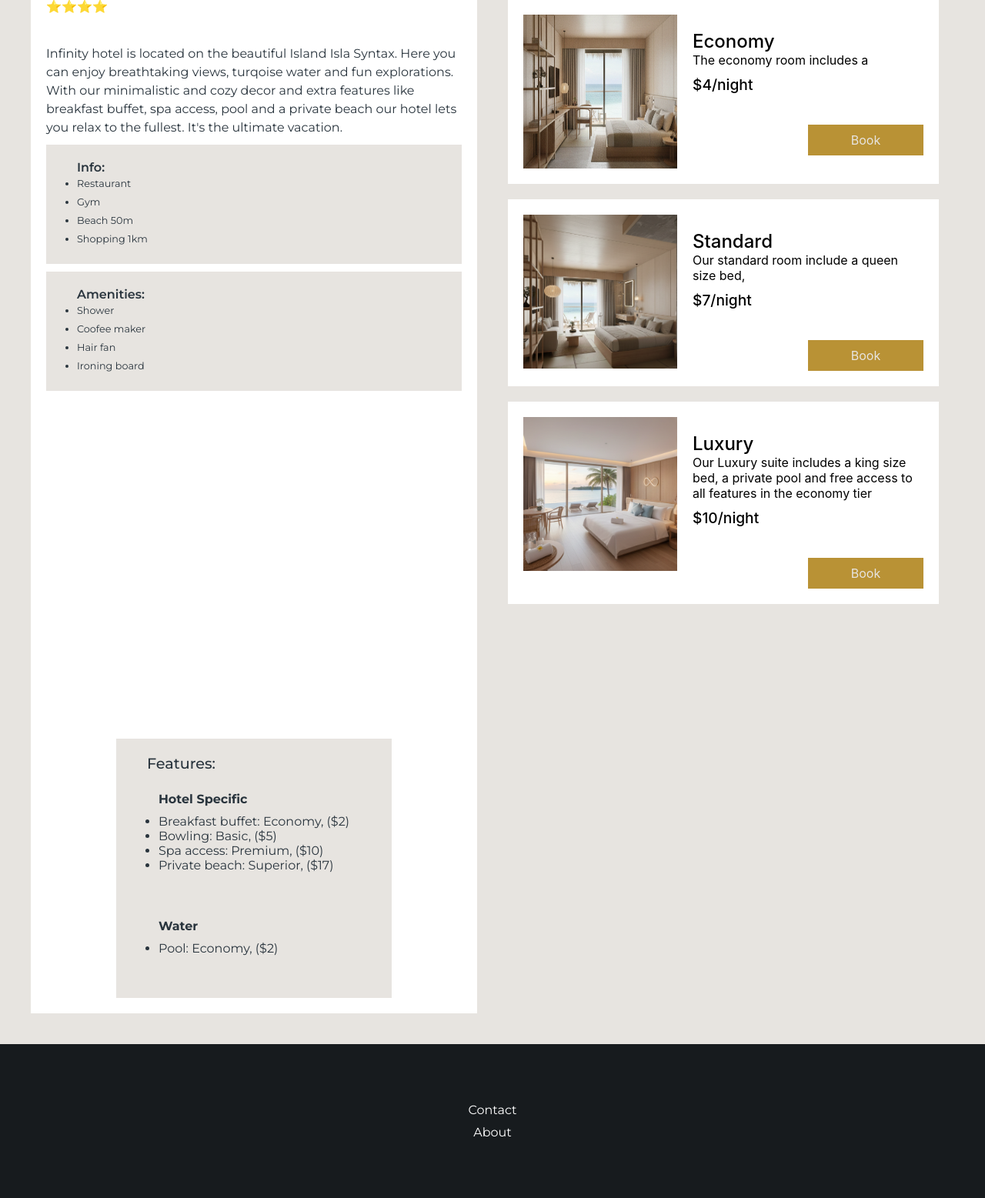
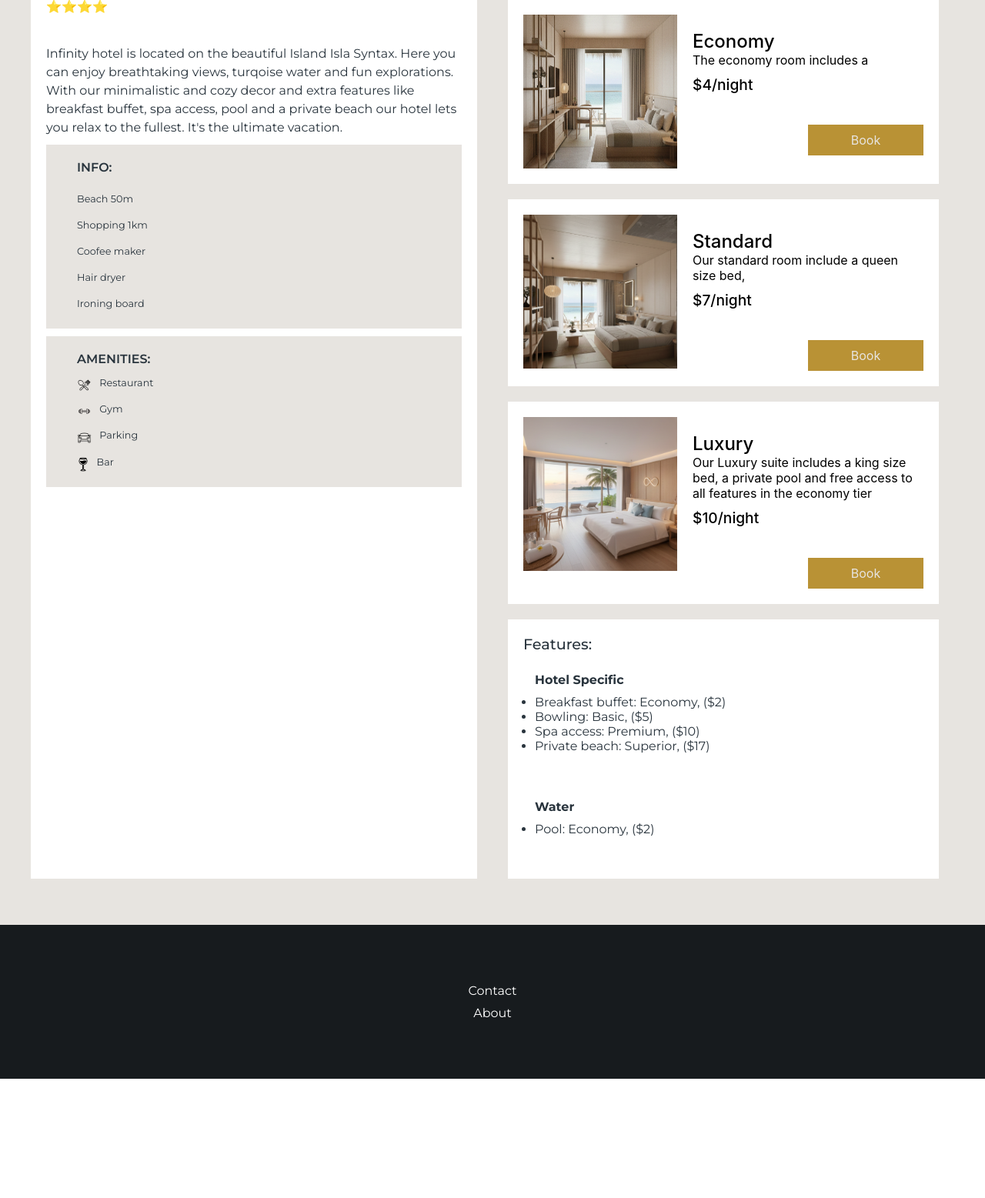
Before and after one commit to Patricia-LF/yrgopelag, a PHP site: page / in a window 1280 px wide. Shown: the part 1034-2591 px from the top of the page at 77% size. After the commit the page ends 2436 px from the top, so only its background shows below. Run offline with PHP 8.4, Linux system fonts and the light colour scheme; data comes from the database, SQL or seed files in the repository; both versions use the stored data as it was after the commit; data that the repository does not hold is empty.

Commit message:
updated amenities

```diff
--- a/index.php
+++ b/index.php
@@ -54,41 +54,24 @@ foreach ($features as $feature) {
             <div class="info">
                 <h2>Info:</h2>
                 <ul>
-                    <li>Restaurant</li>
-                    <li>Gym</li>
+                    <li></li>
                     <li>Beach 50m</li>
                     <li>Shopping 1km</li>
+                    <li>Coofee maker</li>
+                    <li>Hair dryer</li>
+                    <li>Ironing board</li>
                 </ul>
             </div>
             <div class="amenities">
                 <h2>Amenities:</h2>
                 <ul>
-                    <li>Shower</li>
-                    <li>Coofee maker</li>
-                    <li>Hair fan</li>
-                    <li>Ironing board</li>
+                    <li><img src="images/restaurant (1).png">Restaurant</li>
+                    <li><img src="images/weight.webp">Gym</li>
+                    <li><img src="images/car.png">Parking</li>
+                    <li><img src="images/wine.png">Bar</li>
                 </ul>
             </div>
         </article>
-
-        <section class="features-img-container">
-            <article class="features-container" id="features-container">
-                <p>Features:</p>
-                <?php foreach ($featuresByActivity as $activity => $activityFeatures): ?>
-                    <div class="feature-category">
-                        <h4><?= ucfirst(str_replace('-', ' ', htmlspecialchars($activity))) ?></h4>
-                        <ul>
-                            <?php foreach ($activityFeatures as $feature): ?>
-                                <li><?= ucfirst(htmlspecialchars($feature['name'])) ?>:
-                                    <?= ucfirst(htmlspecialchars($feature['tier'])) ?>,
-                                    <span class="price">($<?= $feature['price'] ?>)</span>
-                                </li>
-                            <?php endforeach; ?>
-                        </ul>
-                    </div>
-                <?php endforeach; ?>
-            </article>
-        </section>
 
         <div id="image-overlay" class="image-overlay">
             <img src="images/close-icon.png" alt="Close" class="overlay-close-icon" onclick="closeImageOverlay()">
@@ -144,6 +127,25 @@ foreach ($features as $feature) {
                 <a href="booking-page.php" class="room-button">Book</a>
             </div>
         </article>
+
+        <section class="features-img-container">
+            <article class="features-container" id="features-container">
+                <p>Features:</p>
+                <?php foreach ($featuresByActivity as $activity => $activityFeatures): ?>
+                    <div class="feature-category">
+                        <h4><?= ucfirst(str_replace('-', ' ', htmlspecialchars($activity))) ?></h4>
+                        <ul>
+                            <?php foreach ($activityFeatures as $feature): ?>
+                                <li><?= ucfirst(htmlspecialchars($feature['name'])) ?>:
+                                    <?= ucfirst(htmlspecialchars($feature['tier'])) ?>,
+                                    <span class="price">($<?= $feature['price'] ?>)</span>
+                                </li>
+                            <?php endforeach; ?>
+                        </ul>
+                    </div>
+                <?php endforeach; ?>
+            </article>
+        </section>
     </section>
 </div>
 
--- a/style.css
+++ b/style.css
@@ -231,6 +231,7 @@ html {
     background: var(--box-color);
     padding: 20px;
     /* height: 80%; */
+    margin-bottom: 20px;
 }
 
 .about-container {
@@ -263,24 +264,32 @@ html {
 .info h2, .amenities h2 {
     font-size: 1rem;
     font-weight: 600;
+    text-transform: uppercase;
 }
 
 .info li, .amenities li {
     font-size: 0.8rem;
     line-height: 1.5rem;
+    display: flex;
+    margin-top: 10px;
+}
+
+.amenities img {
+    height: 1.2rem;
+    margin-right: 10px;
+    margin-top: 5px;
+    align-items: center;
 }
 
 .features-container {
-    background-color: var(--background-color);
+    background-color: var(--box-color);
     color: var(--font-color);
     font-family: var(--font-base);
-    /* border-radius: 25px; */
-    /* width: 40%; */
+    width: 100%;
     display: flex;
     flex-direction: column;
     justify-self: center;
-    padding: 20px 40px;
-    /* margin: 40px; */
+    padding: 20px;
     flex-direction: column;
     gap: 10px;
 }
@@ -295,19 +304,8 @@ html {
     display: flex;
     flex-direction: column;
     align-items: center;
-}
-
-/* .images {
-    display: grid;
-    grid-template-columns: repeat(3, 1fr);
-    gap: 10px;
     margin: 20px;
 }
-
-.images img {
-    aspect-ratio: 1/1;
-    height: 200px;
-} */
 
 section.rooms h2 {
     text-align: center;
@@ -322,10 +320,7 @@ section.rooms h2 {
 
 .room-container {
     background: var(--box-color);
-    /* border-radius: 25px; */
-    /* width: 80%; */
     display: flex;
-    /* flex-direction: column; */
     margin: 20px;
     justify-self: center;
     padding: 20px;
@@ -336,13 +331,11 @@ section.rooms h2 {
 .room-container img {
     aspect-ratio: 1/1;
     height: 200px;
-    /* border-radius: 25px; */
 }
 
 .room-about {
     display: flex;
     justify-self: center;
-    /* padding: 20px; */
     justify-content: flex-start;
     gap: 20px;
 }
@@ -352,7 +345,6 @@ section.rooms h2 {
     flex-direction: column;
     gap: 40px;
     text-align: left;
-    /* justify-content: space-between; */
 }
 
 .room-type1 {
@@ -379,7 +371,6 @@ section.rooms h2 {
     color: var(--background-color);
     padding: 10px;
     border: none;
-    /* border-radius: 0.8rem; */
     font-size: 1rem;
     text-decoration: none;
     margin: 0px 0px 0px 150px;
@@ -390,32 +381,6 @@ section.rooms h2 {
     box-shadow: 0px 0px 20px var(--buttons);
     transform: scale(1.1);
 }
-
-/* .img-container {
-    position: fixed;
-    top: 0;
-    right: -100%;
-    width: 100%;
-    height: 100%;
-    background: var(--font-color);
-    transition: right 0.4s ease;
-    z-index: 999;
-    overflow-y: auto;
-}
-
-.img-container.active {
-    right: 0;
-}
-
-.images {
-    display: flex;
-    flex-direction: column;
-    align-items: center;
-    padding: 2rem 2rem;
-    gap: 3rem;
-    height: 90%;
-    justify-content: center;
-} */
 
 .image-overlay {
     display: none;
@@ -586,11 +551,6 @@ section.rooms h2 {
   cursor: pointer;
 }
 
-/* .day:hover {
-  background: #eaeaea;
-  transform: scale(1.05);
-} */
-
 /* Weekends */
 .weekend {
   background: #fbe9e7;
@@ -605,10 +565,6 @@ section.rooms h2 {
   color: #b26229;
   font-weight: 600;
 }
-
-/* .booked:hover {
-    background: #d6caa5;
-} */
 
 .errors {
     height: 800px;
```
Also changed, not shown: images/car.png (added), images/restaurant (1).jpg (added), images/restaurant (1).png (added), images/restaurant.jpg (added), images/restaurant.png (added), images/weight.webp (added), images/wine.png (added), yrgopelag.db, 5 other files.
